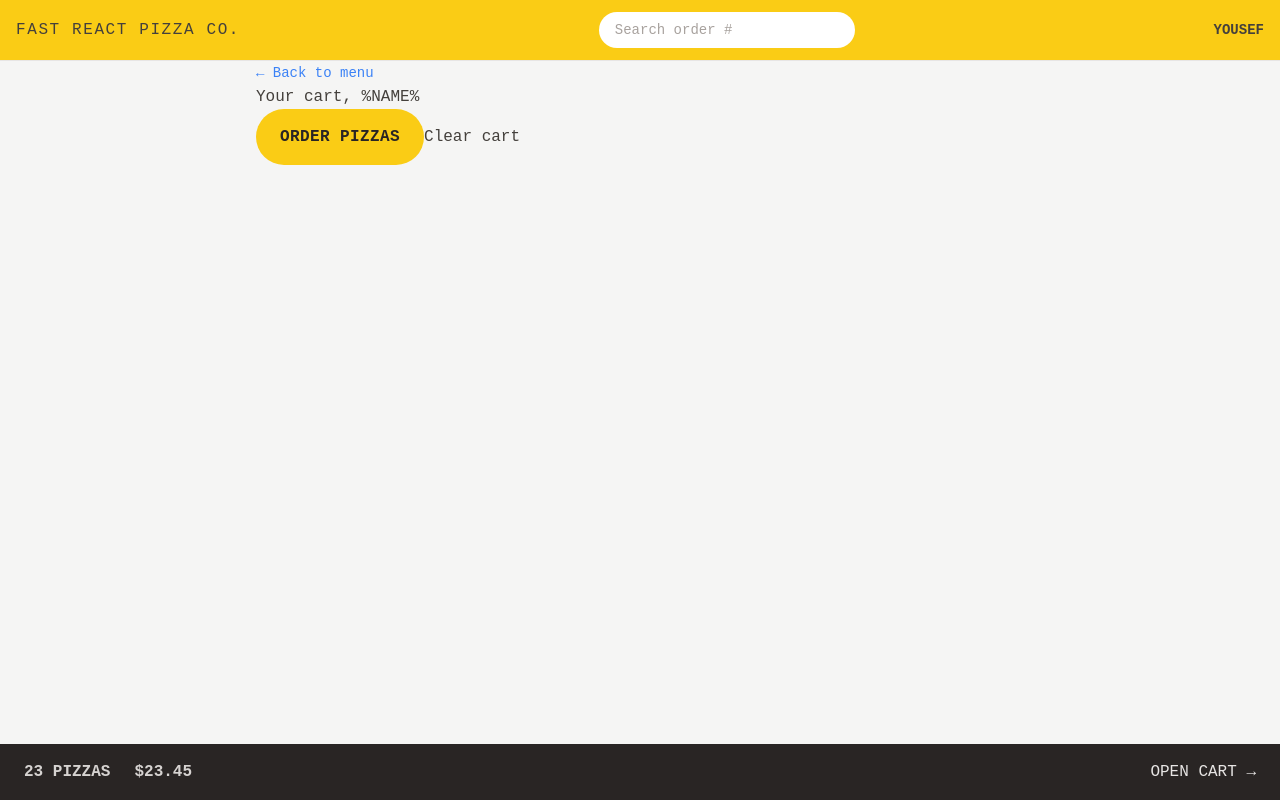
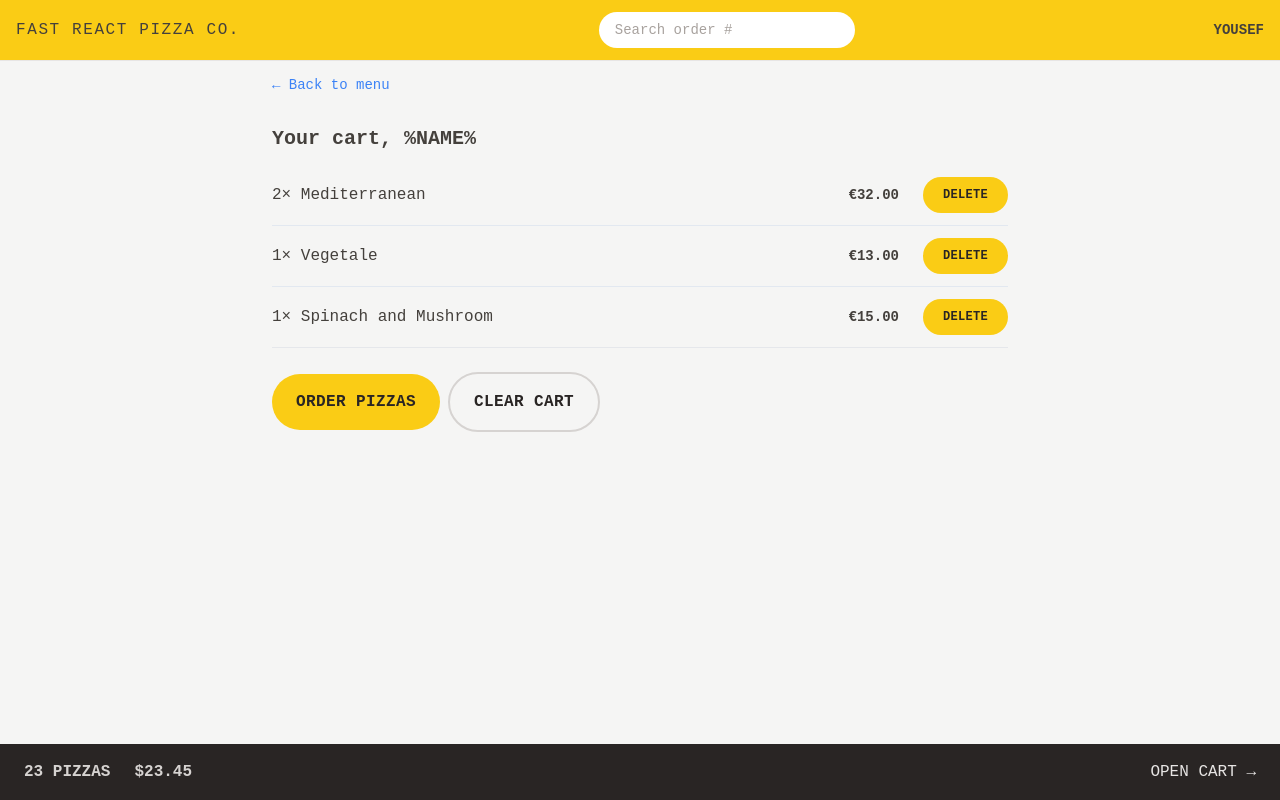
Before and after one commit to Darthdevv/Fast-React-Pizza, a React (Vite) app: page /cart in a window 1280 px wide. Built offline with nearby package versions, Linux system fonts and the light colour scheme.

Commit message:
🍕 styling Cart

```diff
--- a/src/features/cart/Cart.jsx
+++ b/src/features/cart/Cart.jsx
@@ -1,6 +1,6 @@
-import { Link } from 'react-router-dom';
 import LinkButton from '../../ui/LinkButton';
 import Button from '../../ui/Button';
+import CartItem from './CartItem';
 
 const fakeCart = [
   {
@@ -30,14 +30,20 @@ function Cart() {
   const cart = fakeCart;
 
   return (
-    <div>
+    <div className='px-4 py-3'>
       <LinkButton  to="/menu">&larr; Back to menu</LinkButton>
 
-      <h2>Your cart, %NAME%</h2>
+      <h2 className='mt-7 text-xl font-semibold'>Your cart, %NAME%</h2>
 
-      <div>
-        <Button to="/order/new">Order pizzas</Button>
-        <button>Clear cart</button>
+      <ul className=' mt-3 divide-y divide-slate-200 border-b '>
+        {cart.map(item => (
+          <CartItem item={item} key={item.key}/>
+        ))}
+      </ul>
+
+      <div className='mt-6 space-x-2'>
+        <Button type="primary" to="/order/new">Order pizzas</Button>
+        <Button type='secondary'>Clear cart</Button>
       </div>
     </div>
   );
--- a/src/features/cart/CartItem.jsx
+++ b/src/features/cart/CartItem.jsx
@@ -1,13 +1,17 @@
+import { formatCurrency } from "../../utils/helpers";
+import Button from "../../ui/Button";
+
 function CartItem({ item }) {
-  const { pizzaId, name, quantity, totalPrice } = item;
+  const { name, quantity, totalPrice } = item;
 
   return (
-    <li>
-      <p>
+    <li className="py-3 sm:flex sm:items-center sm:justify-between">
+      <p className="mb-1 sm:mb-0">
         {quantity}&times; {name}
       </p>
-      <div>
-        <p>{formatCurrency(totalPrice)}</p>
+      <div className="flex items-center justify-between sm:gap-6">
+        <p className="text-sm font-bold">{formatCurrency(totalPrice)}</p>
+        <Button type='small'>Delete</Button>
       </div>
     </li>
   );
--- a/src/features/menu/MenuItem.jsx
+++ b/src/features/menu/MenuItem.jsx
@@ -7,7 +7,7 @@ function MenuItem({ pizza }) {
   return (
     <li className="flex gap-4 py-2">
       <img src={imageUrl} alt={name} className={`h-24 ${soldOut? " opacity-70 grayscale" : ""}`} />
-      <div className="flex flex-col grow ">
+      <div className="flex flex-col grow pt-0.5">
         <p className=" font-medium">{name}</p>
         <p className=" font-sm capitalize italic text-stone-500">{ingredients.join(', ')}</p>
         <div className="mt-auto flex items-center justify-between">
--- a/src/ui/Button.jsx
+++ b/src/ui/Button.jsx
@@ -2,15 +2,17 @@ import { Link } from "react-router-dom"
 
 function Button({ children, disabled, to, type }) {
 
-  const className = "bg-yellow-400  hover:bg-yellow-300 transition-colors duration-300 font-semibold uppercase text-stone-800 px-4 py-3 inline-block rounded-full tracking-wide focus:bg-yellow-300 focus:outline-none focus:ring focus:ring-yellow-300 focus:ring-offset-2 disabled:cursor-not-allowed sm:px-6 sm:py-4"
+  const base = "bg-yellow-400  hover:bg-yellow-300 transition-colors duration-300 font-semibold uppercase text-stone-800 inline-block rounded-full tracking-wide focus:bg-yellow-300 focus:outline-none focus:ring focus:ring-yellow-300 focus:ring-offset-2 disabled:cursor-not-allowed";
 
   const styles = {
-    base: "bg-yellow-400  hover:bg-yellow-300 transition-colors duration-300 font-semibold uppercase text-stone-800 inline-block rounded-full tracking-wide focus:bg-yellow-300 focus:outline-none focus:ring focus:ring-yellow-300 focus:ring-offset-2 disabled:cursor-not-allowed"
+    primary: base + ' px-4 py-3 md:px-6 md:py-4',
+    small: base + ' px-4 py-2 md:px-5 md:py-2.5 text-xs',
+    secondary: 'border-2 border-stone-300 hover:bg-yellow-300 transition-colors duration-300 font-semibold uppercase text-stone-800 inline-block rounded-full tracking-wide focus:bg-yellow-300 focus:outline-none focus:ring focus:ring-yellow-300 focus:ring-offset-2 disabled:cursor-not-allowed px-4 py-3 md:px-6 md:py-4'
   }
 
-  if (to) return <Link to={to} className={ className}>{ children}</Link>
+  if (to) return <Link to={to} className={styles[type]}>{ children}</Link>
   return (
-    <button className={className} disabled={disabled}>{ children}</button>
+    <button className={styles[type]} disabled={disabled}>{ children}</button>
   )
 }
 
```
